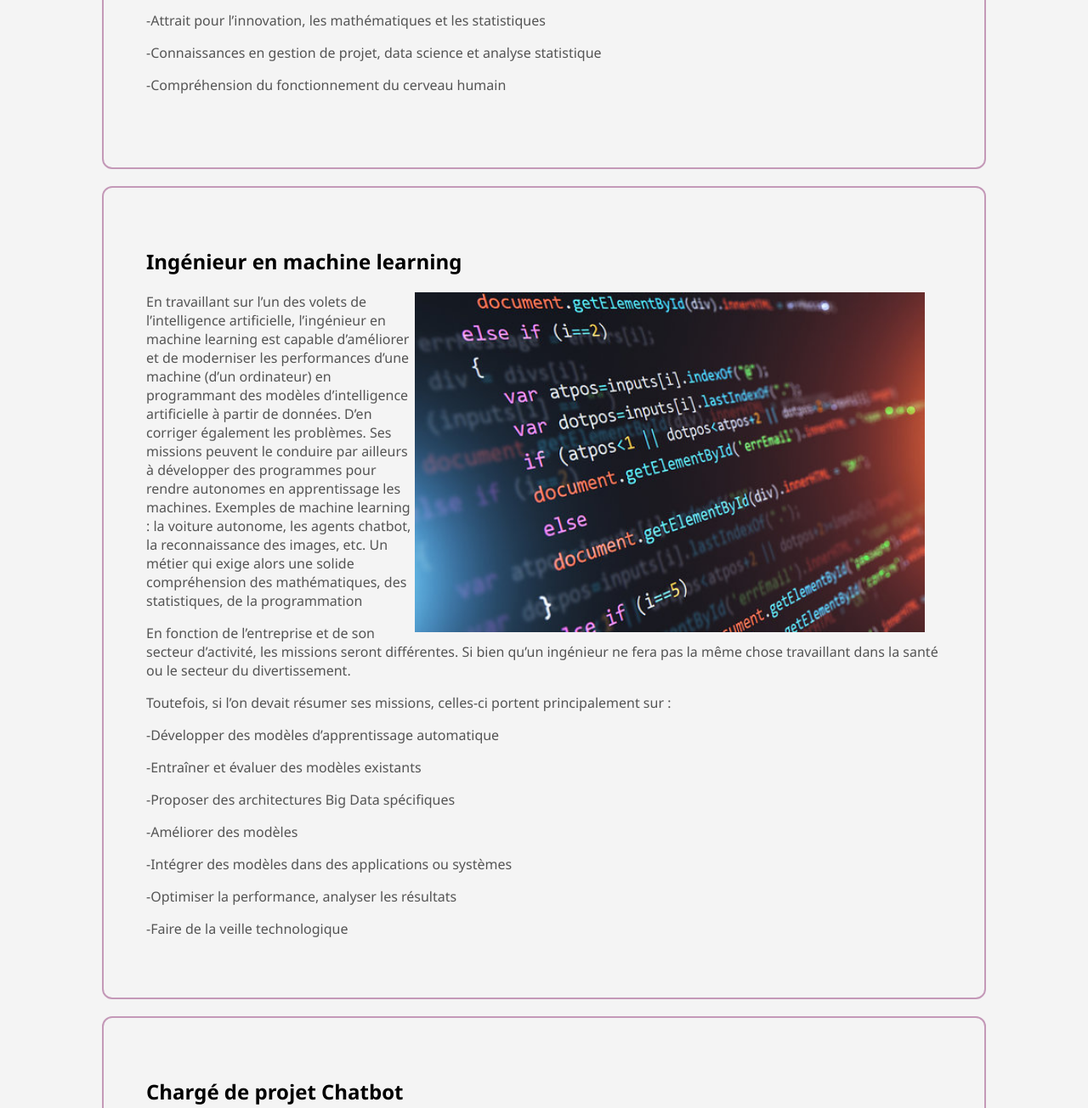
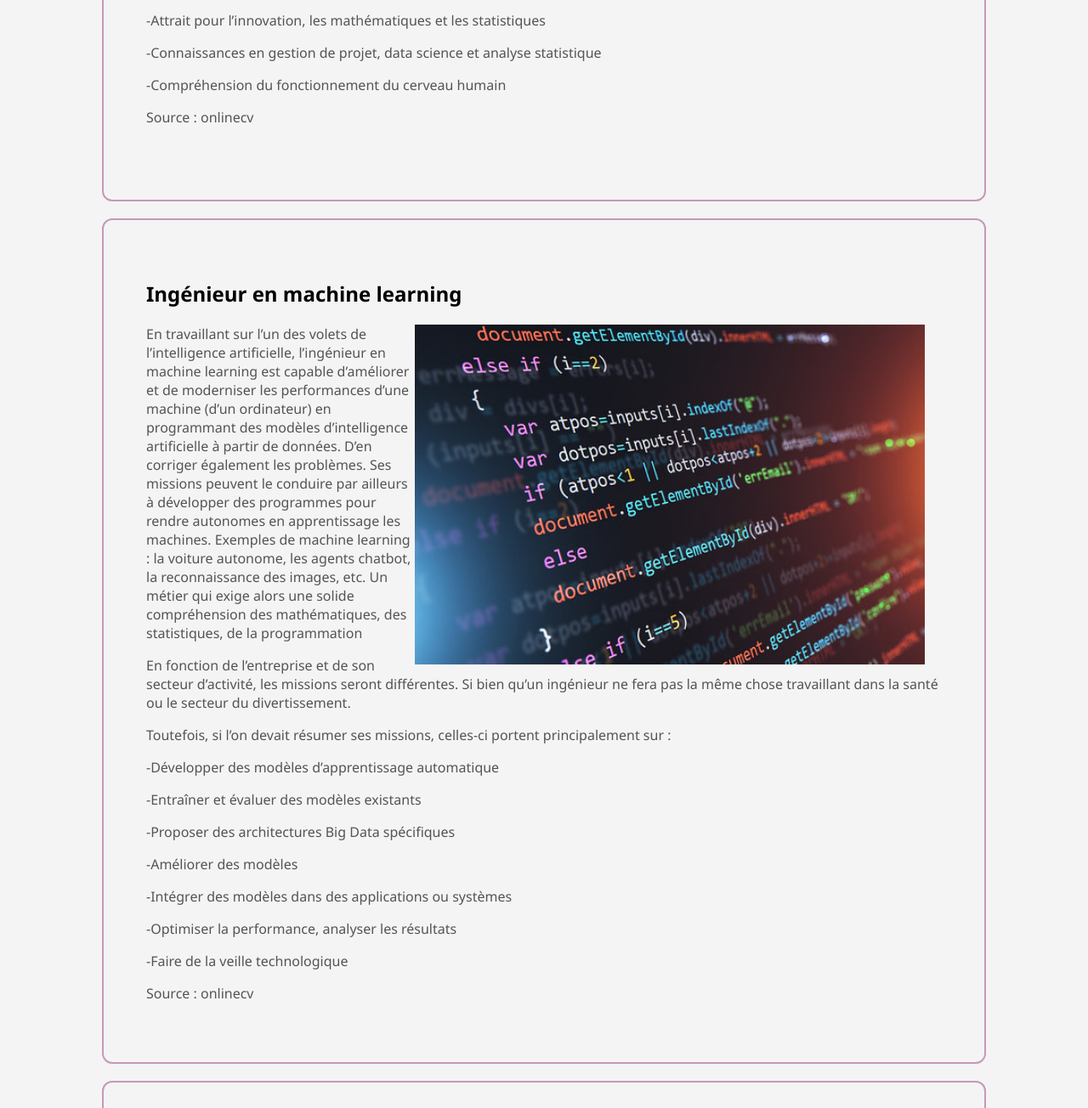
Before and after one commit to Y46ne/SiteSae, a plain HTML site: page IA.html in a window 1280 px wide. Shown: the part 791-2095 px from the top of the page at 85% size. Drawn offline with Linux system fonts and the light colour scheme.

Commit message:
Update IA.html

```diff
--- a/IA.html
+++ b/IA.html
@@ -34,6 +34,7 @@
                 <p>-Attrait pour l’innovation, les mathématiques et les statistiques</p>
                 <p>-Connaissances en gestion de projet, data science et analyse statistique</p>
                 <p>-Compréhension du fonctionnement du cerveau humain</p>
+                <p class="source">Source : onlinecv</p>
             </div>
         </section>
 
@@ -56,6 +57,7 @@
                     <p>-Intégrer des modèles dans des applications ou systèmes </p>
                     <p>-Optimiser la performance, analyser les résultats </p>
                     <p>-Faire de la veille technologique</p>
+                    <p class="source">Source : onlinecv</p>
             </div>
         </section>
 
@@ -79,6 +81,7 @@
                     Bon relationnel, écoute des besoins des clients, excellente communication;
                     Force de proposition;
                     Pratique courante de l’anglais</p>
+                    <p class="source">Source : onlinecv</p>
             </div>
         </section>
 
@@ -98,6 +101,7 @@
                             <p>-Formation et sensibilisation : Mettre en place des programmes de coaching IA et de sensibilisation pour informer les équipes internes sur les enjeux éthiques liés à l’IA et promouvoir une culture de responsabilité.</p>
                                 <p>-Évaluation des risques éthiques : Identifier et évaluer les implications éthiques potentielles des projets d’IA, en analysant les risques associés et en proposant des mesures d’atténuation.</p>
                                     <p>-Communication externe : Développer et communiquer les engagements éthiques de l’entreprise en matière d’IA, en particulier auprès du public, des clients, et des partenaires.</p>
+                <p class="source">Source : onlinecv</p>
             </div>
         </section>
 
```
Lines whose indentation alone changed are shown as unchanged.
